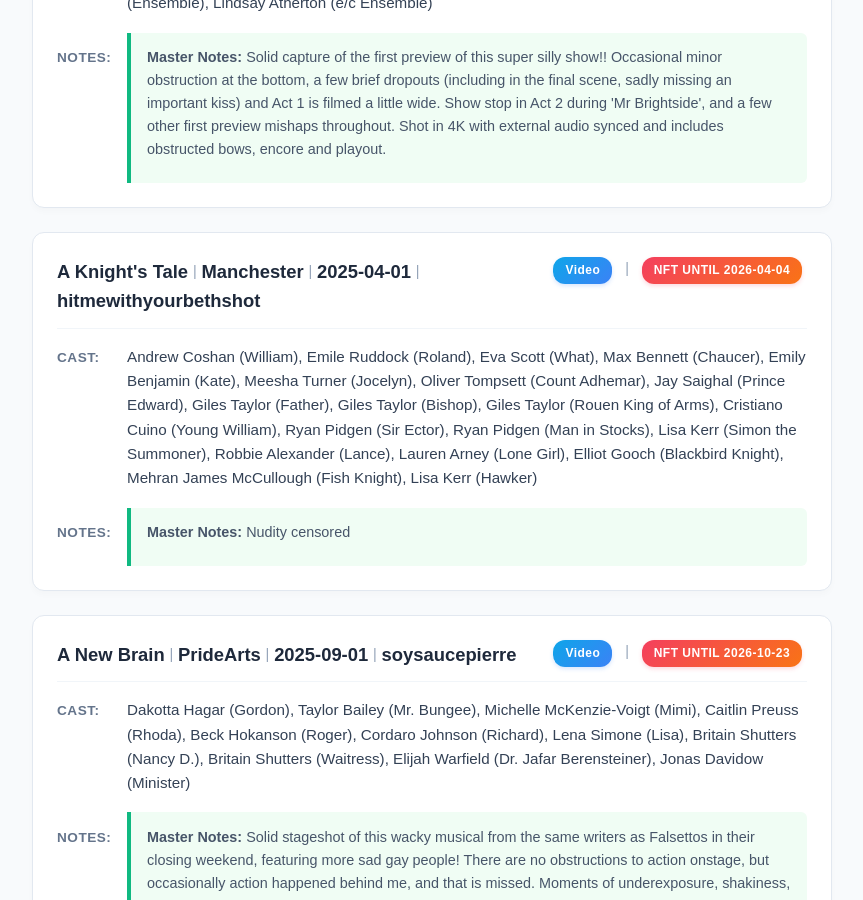
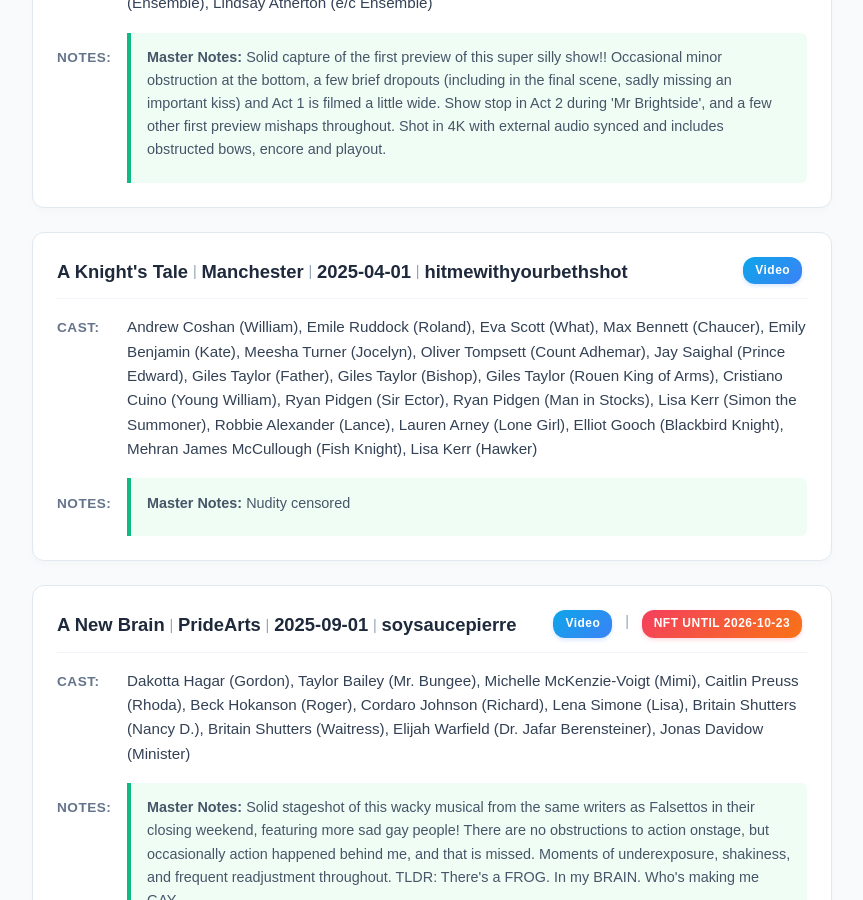
Before and after one commit to DireSpider/direspider.github.io, a Jekyll site: the page built from wants/index.html, in a window 1280 px wide and 900 px high, scrolled down 764 px. Shown: the whole window, without its empty margins (208-1071 px from the left). Built offline with Jekyll 4.4.1, drawn with Linux system fonts in a browser that asks for light colours.

Commit message:
update my wants include html

```diff
--- a/_includes/wants.html
+++ b/_includes/wants.html
@@ -66,9 +66,6 @@
 
 
 
-
-    <span class="separator">|</span>
-    <span class="nft-badge">NFT until 2026-04-04</span>
 
 
              </div>
```
